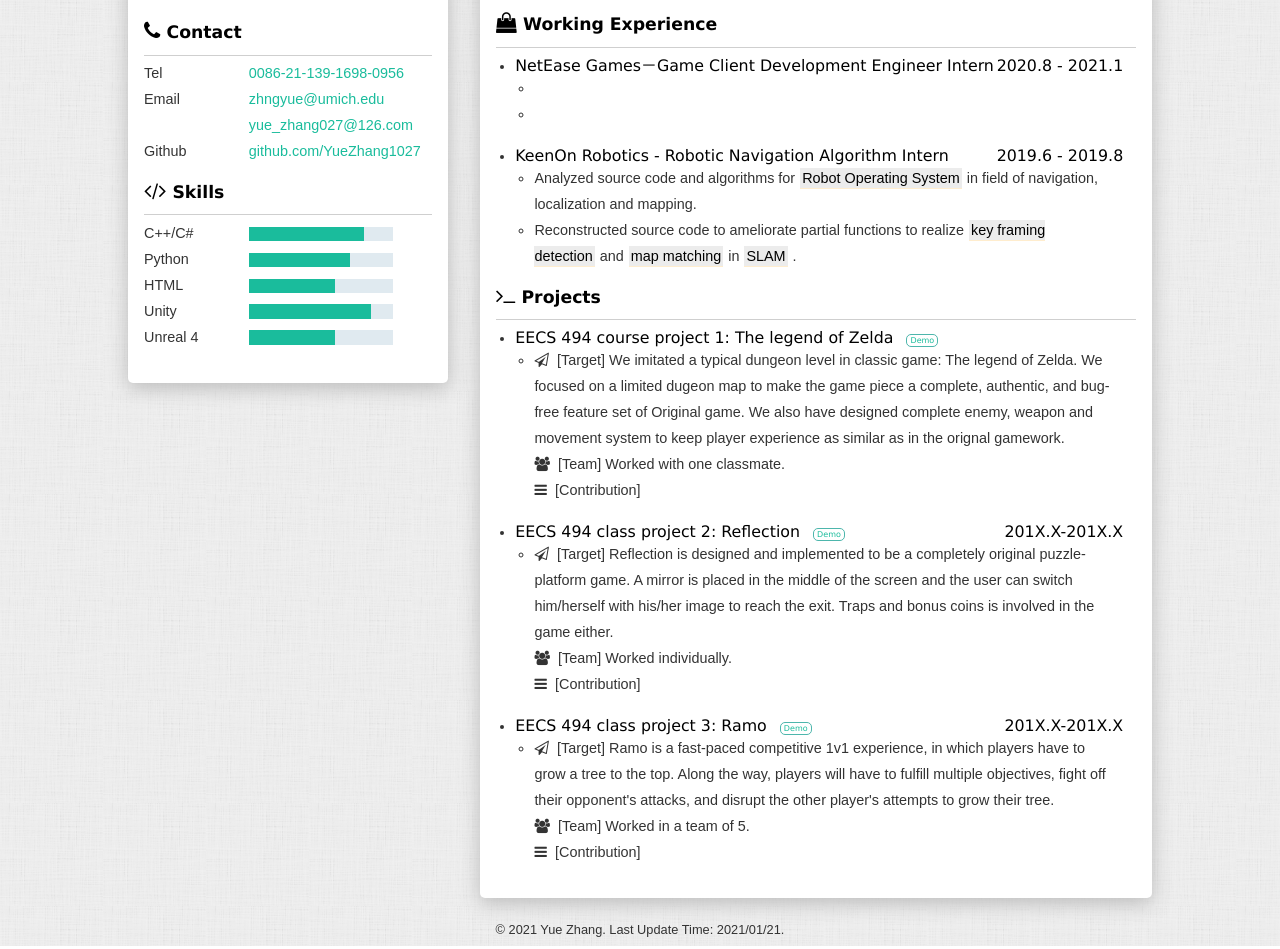
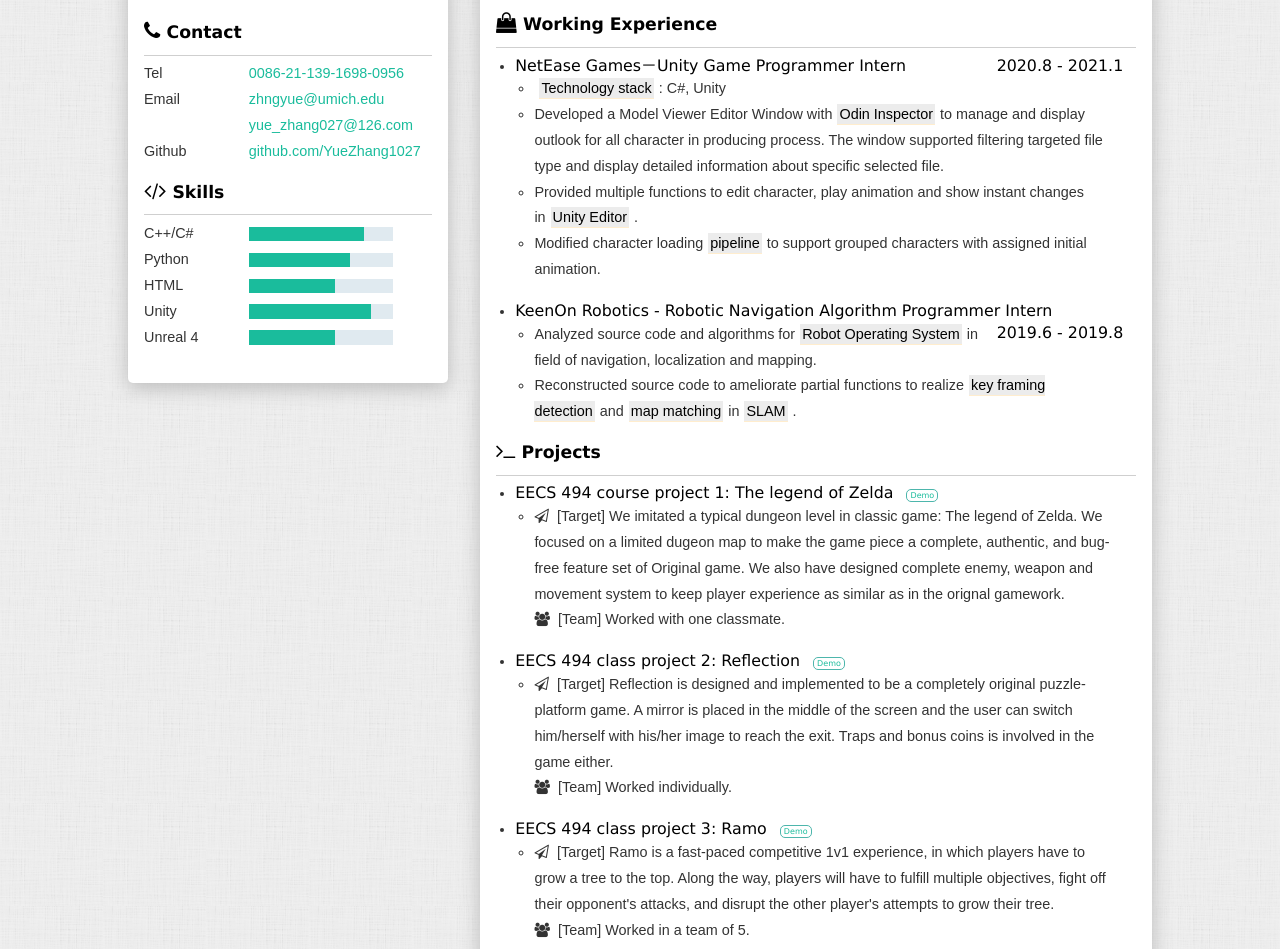
Before and after one commit to YueZhang1027/yuezhang1027.github.io, a plain HTML site: page index.html in a window 1280 px wide. Shown: the part 433-1382 px from the top of the page. Drawn offline with Linux system fonts and the light colour scheme.

Commit message:
Update index.html

```diff
--- a/index.html
+++ b/index.html
@@ -206,17 +206,21 @@
                 <ul>
                     <li>
                         <h3>
-                            <span>NetEase Games－Game Client Development Engineer Intern</span>
+                            <span>NetEase Games－Unity Game Programmer Intern</span>
                             <time>2020.8 - 2021.1</time>
                         </h3>
+
                         <ul class="info-content">
-                            <li></li>
-                            <li></li>
+                            <li><mark>Technology stack</mark>: C#, Unity</li>
+                            <li>Developed a Model Viewer Editor Window with<mark>Odin Inspector</mark>to manage and display outlook for all character in producing process.
+                            The window supported filtering targeted file type and display detailed information about specific selected file.</li>
+                            <li>Provided multiple functions to edit character, play animation and show instant changes in<mark>Unity Editor</mark>.</li>
+                            <li>Modified character loading<mark>pipeline</mark>to support grouped characters with assigned initial animation.</li>
                         </ul>
                     </li>
                     <li>
                         <h3>
-                            <span>KeenOn Robotics - Robotic Navigation Algorithm Intern</span>
+                            <span>KeenOn Robotics - Robotic Navigation Algorithm Programmer Intern</span>
                             <time>2019.6 - 2019.8</time>
                         </h3>
                          <ul class="info-content">
@@ -248,9 +252,9 @@
                                 <i class="fa fa-users" aria-hidden="true"></i>
                                 [Team] Worked with one classmate.
                                 <br/>
-                                <i class="fa fa-bars" aria-hidden="true"></i>
+                                <!--<i class="fa fa-bars" aria-hidden="true"></i>
                                 [Contribution]
-                                <br/>
+                                <br/>-->
                         </ul>
                     </li>
                     <li>
@@ -259,7 +263,6 @@
                             <span class="link">
                                 <a href="http://www-personal.umich.edu/~zhngyue/494-p2/WebBuild/" target="_blank">Demo</a>
                             </span>
-                            <time>201X.X-201X.X</time>
                         </h3>
                         <ul class="info-content">
                             <li>
@@ -268,9 +271,9 @@
                                 <i class="fa fa-users" aria-hidden="true"></i>
                                 [Team] Worked individually.
                                 <br/>
-                                <i class="fa fa-bars" aria-hidden="true"></i>
+                                <!--<i class="fa fa-bars" aria-hidden="true"></i>
                                 [Contribution]
-                                <br/>
+                                <br/>-->
                             </li>
                         </ul>
                     </li>
@@ -280,7 +283,6 @@
                             <span class="link">
                                 <a href="https://www.indiedb.com/games/ramo" target="_blank">Demo</a>
                             </span>
-                            <time>201X.X-201X.X</time>
                         </h3>
                         <ul class="info-content">
                             <li>
@@ -289,9 +291,9 @@
                                 <i class="fa fa-users" aria-hidden="true"></i>
                                 [Team] Worked in a team of 5.
                                 <br/>
-                                <i class="fa fa-bars" aria-hidden="true"></i>
+                                <!--<i class="fa fa-bars" aria-hidden="true"></i>
                                 [Contribution]
-                                <br/>
+                                <br/>-->
                             </li>
                         </ul>
                     </li>
```
